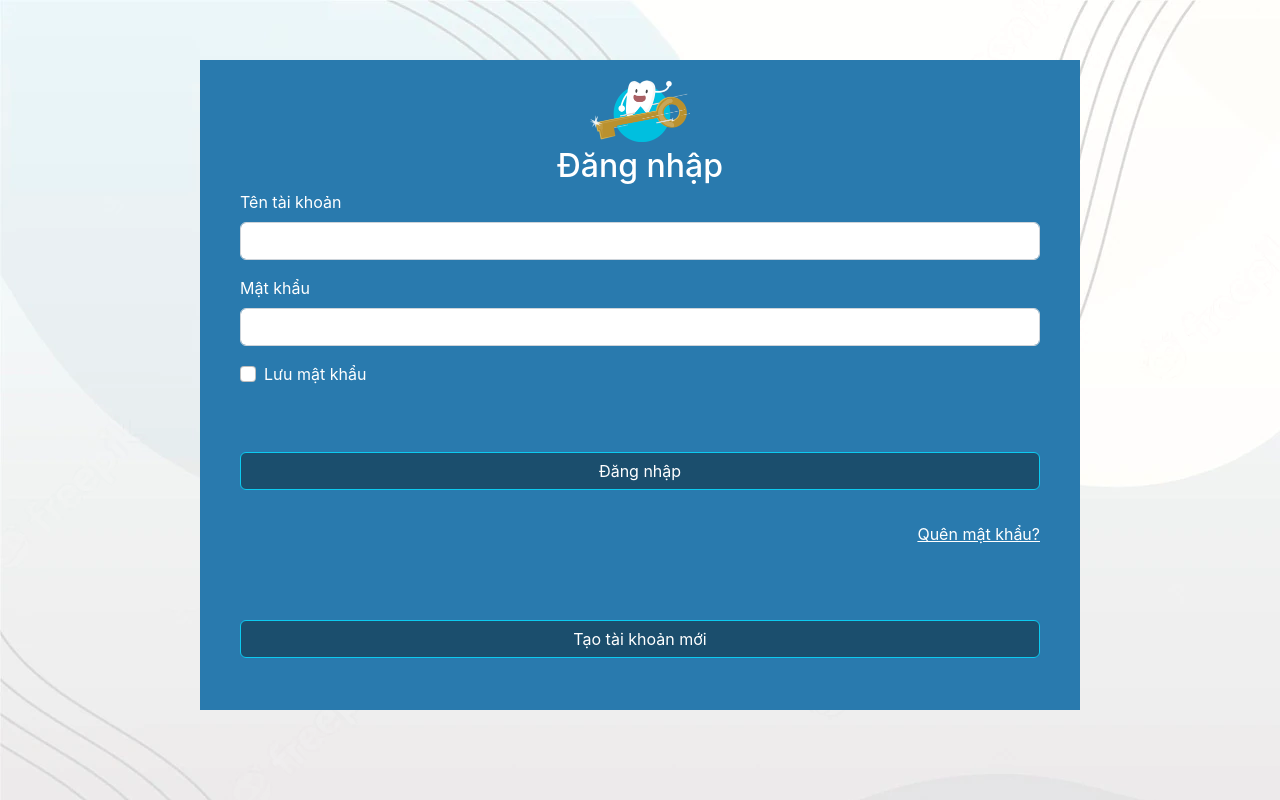
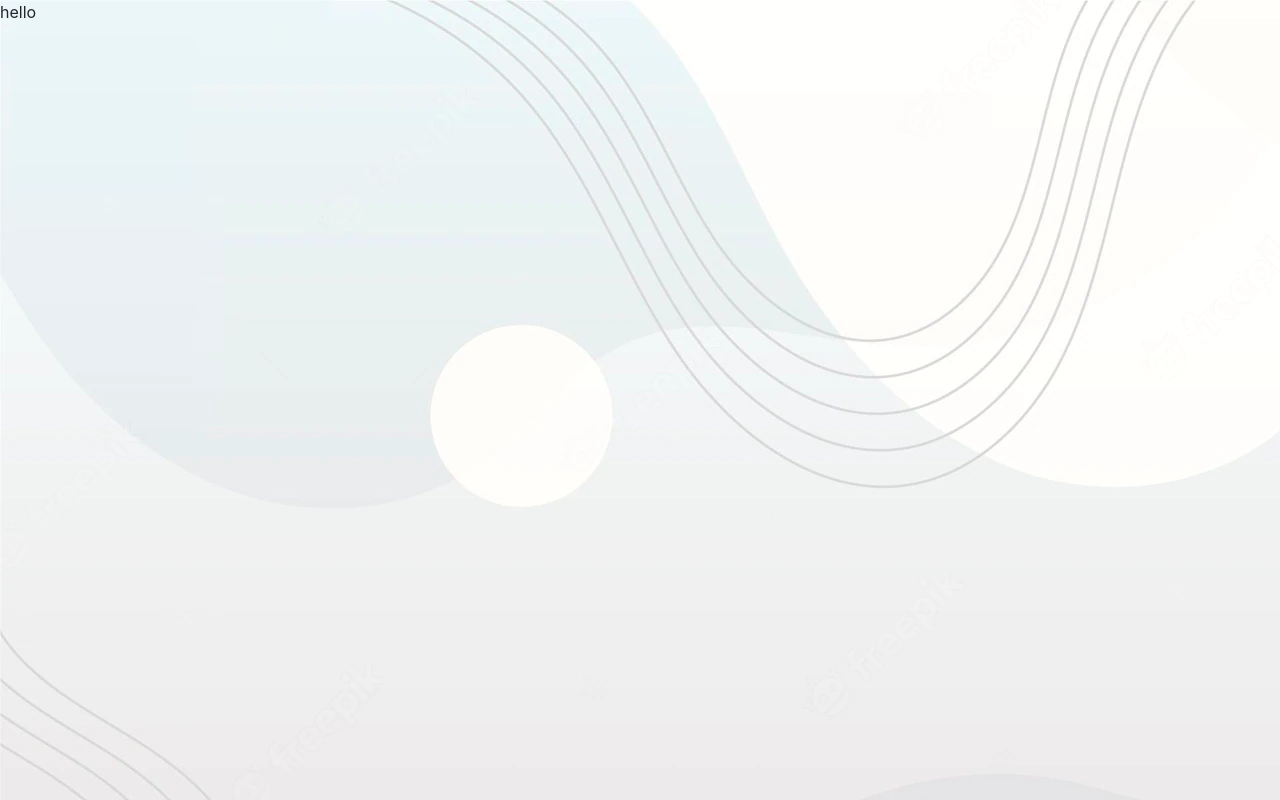
Before and after one commit to Phuoc0210/dental-clinic-front-end, a React (Create React App) app in the folder dental-clinic/: page / in a window 1280 px wide. Built offline with nearby package versions, Linux system fonts and the light colour scheme.

Commit message:
add router and navigate after logged in

```diff
--- a/dental-clinic/src/App.js
+++ b/dental-clinic/src/App.js
@@ -1,22 +1,15 @@
-import './App.css';
-import HomepageIndex from './pages/homepage/homepageIndex';
-import FormContainer from './pages/user/login/index.jsx';
-import {
-  Routes,
-  Switch,
-  Route,
-  Link
-} from "react-router-dom";
-
+import "./App.css";
+import HomepageIndex from "./pages/homepage/homepageIndex";
+import FormContainer from "./pages/user/login/index.jsx";
+import { Routes, Switch, Route, Link, RouterProvider } from "react-router-dom";
+import AppRoute from "./Route";
 
 function App() {
   return (
     <>
-      <FormContainer />
+      {/* <FormContainer /> */}
       {/* <HomepageIndex /> */}
-      <Routes>
-
-      </Routes>
+      <AppRoute />
     </>
   );
 }
--- a/dental-clinic/src/Route.jsx
+++ b/dental-clinic/src/Route.jsx
@@ -0,0 +1,18 @@
+import { createBrowserRouter, RouterProvider } from "react-router-dom";
+import FormContainer from "./pages/user/login";
+import Login from "./pages/user/login/login";
+
+const router = createBrowserRouter([
+  {
+    path: "/",
+    element: <div>hello</div>,
+  },
+  {
+    path: "/login",
+    element: <FormContainer />,
+  },
+]);
+
+export default function AppRoute() {
+  return <RouterProvider router={router} />;
+}
--- a/dental-clinic/src/index.js
+++ b/dental-clinic/src/index.js
@@ -8,9 +8,9 @@ import { BrowserRouter } from 'react-router-dom';
 const root = ReactDOM.createRoot(document.getElementById('root'));
 root.render(
   <React.StrictMode>
-    <BrowserRouter>
+    {/* <BrowserRouter> */}
       <App />
-    </BrowserRouter>
+    {/* </BrowserRouter> */}
   </React.StrictMode>
 );
 
--- a/dental-clinic/src/pages/user/login/login.jsx
+++ b/dental-clinic/src/pages/user/login/login.jsx
@@ -1,4 +1,5 @@
 import React, { useRef } from "react";
+import { useNavigate } from "react-router-dom";
 import authApi from "../../../api/authApi";
 import { getCookie, setCookie } from "../../../utils/utils";
 import "./index.scss";
@@ -6,6 +7,7 @@ import "./index.scss";
 export default function Login() {
   const usernameRef = useRef();
   const passwordRef = useRef();
+  const navigate = useNavigate();
 
   const handleSubmit = async (e) => {
     e.preventDefault();
@@ -21,6 +23,9 @@ export default function Login() {
       };
       setCookie(`token`, JSON.stringify(cookie));
       getCookie(`token`);
+      if (resp.status==200) {
+        navigate("/homepage");
+      }
     } catch (error) {
       console.log(error);
     }
```
